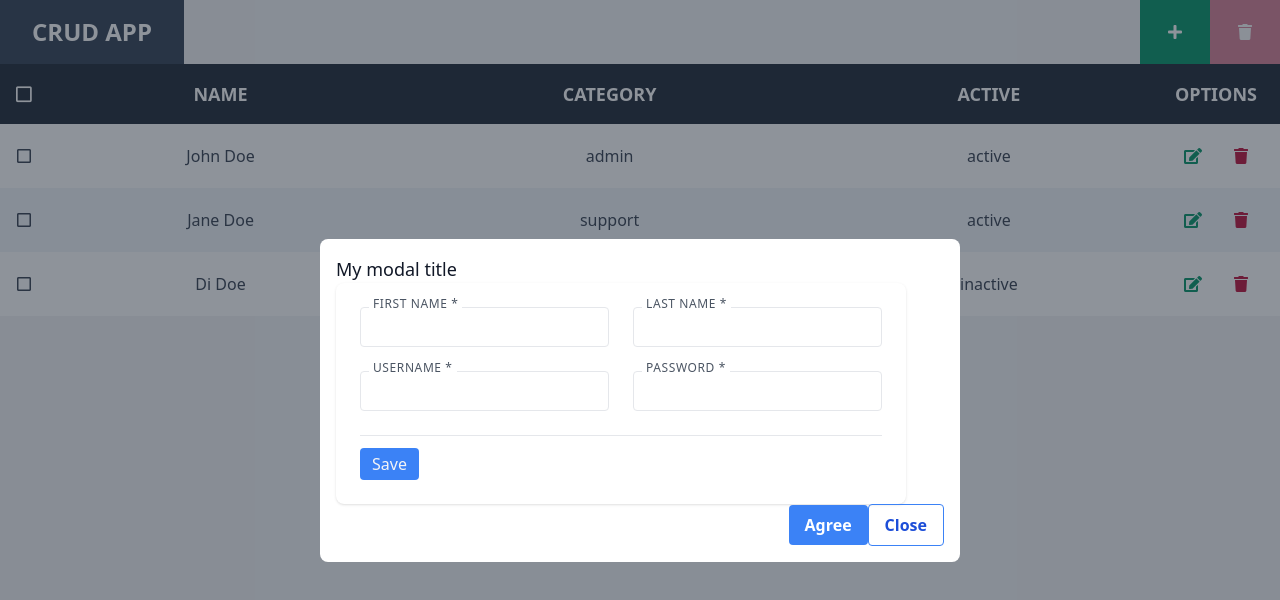
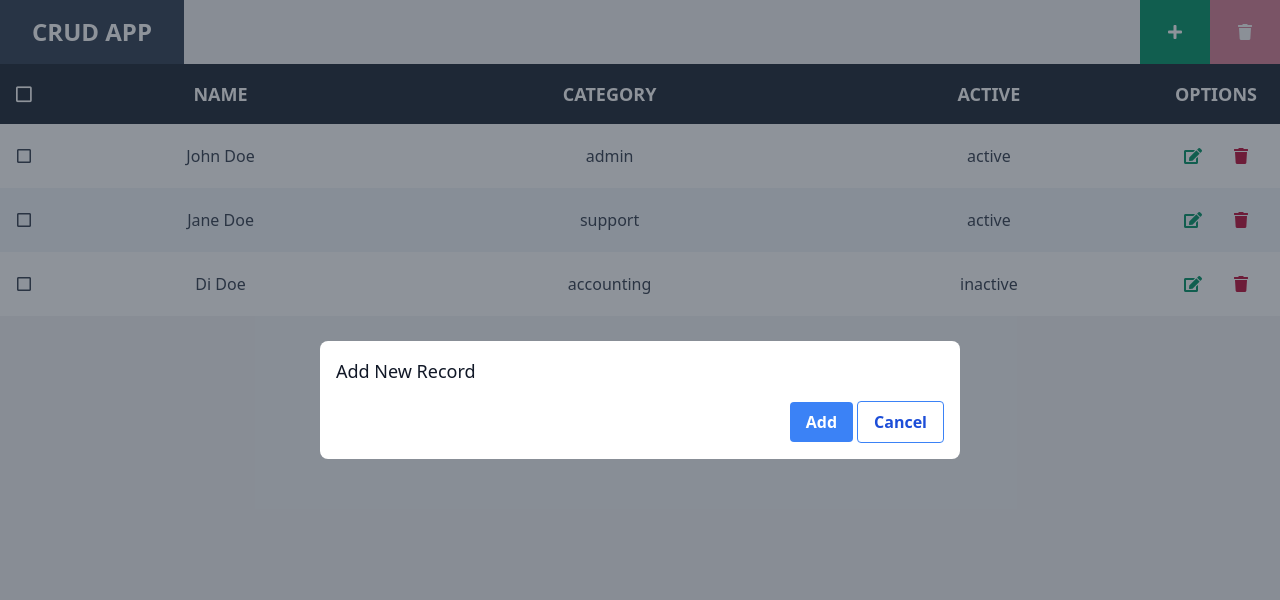
Before and after one commit to rjvillanueva89/crud-app, a Next.js app: page / in a window 1280 px wide. Both pictures are taken after a click on the button 1175 px from the left and 32 px from the top of the page. Shown: the top 600 px of the page. Built offline with nearby package versions, Linux system fonts and the light colour scheme; data requests are answered from the project's data file.

Commit message:
update modal context and options

```diff
--- a/components/users/modal/index.tsx
+++ b/components/users/modal/index.tsx
@@ -2,14 +2,14 @@ import { ReactNode, useContext, useState } from 'react'
 import Link from 'next/link'
 
 type Props = {
-  isOpen: boolean,
-  data?: object,
-  options?: object
+  isVisible: boolean,
+  action: object
+  setting: object
 }
 
-export default function Modal({ isOpen, data, options }: Props) {
+export default function Modal({ isVisible, action, setting }: Props) {
 
-  if(!isOpen) {
+  if(!isVisible) {
     return null;
   }
 
@@ -18,65 +18,19 @@ export default function Modal({ isOpen, data, options }: Props) {
       <div className="bg-white rounded-lg w-1/2">
         <div className="flex flex-col items-start p-4">
           <div className="flex items-center w-full">
-            <div className="text-gray-900 font-medium text-lg">My modal title</div>
+            <div className="text-gray-900 font-medium text-lg">{setting.title}</div>
           </div>
 
-          <div className="bg-white shadow rounded-lg p-6">
-          <div className="grid lg:grid-cols-2 gap-6">
-            <div className="border focus-within:border-blue-500 focus-within:text-blue-500 transition-all duration-500 relative rounded p-1">
-              <div className="-mt-4 absolute tracking-wider px-1 uppercase text-xs">
-                <p>
-                  <label className="bg-white text-gray-600 px-1">First name *</label>
-                </p>
-              </div>
-              <p>
-                <input id="name" type="text" className="py-1 px-1 text-gray-900 outline-none block h-full w-full" />
-              </p>
-            </div>
-            <div className="border focus-within:border-blue-500 focus-within:text-blue-500 transition-all duration-500 relative rounded p-1">
-              <div className="-mt-4 absolute tracking-wider px-1 uppercase text-xs">
-                <p>
-                  <label className="bg-white text-gray-600 px-1">Last name *</label>
-                </p>
-              </div>
-              <p>
-                <input id="lastname" type="text" className="py-1 px-1 outline-none block h-full w-full" />
-              </p>
-            </div>
-            <div className="border focus-within:border-blue-500 focus-within:text-blue-500 transition-all duration-500 relative rounded p-1">
-              <div className="-mt-4 absolute tracking-wider px-1 uppercase text-xs">
-                <p>
-                  <label className="bg-white text-gray-600 px-1">Username *</label>
-                </p>
-              </div>
-              <p>
-                <input id="username" type="text" className="py-1 px-1 outline-none block h-full w-full" />
-              </p>
-            </div>
-            <div className="border focus-within:border-blue-500 focus-within:text-blue-500 transition-all duration-500 relative rounded p-1">
-              <div className="-mt-4 absolute tracking-wider px-1 uppercase text-xs">
-                <p>
-                  <label className="bg-white text-gray-600 px-1">Password *</label>
-                </p>
-              </div>
-              <p>
-                <input id="password" type="password" className="py-1 px-1 outline-none block h-full w-full" />
-              </p>
-            </div>
+          <div className="py-2">
+
           </div>
-          <div className="border-t mt-6 pt-3">
-            <button className="rounded text-gray-100 px-3 py-1 bg-blue-500 hover:shadow-inner hover:bg-blue-700 transition-all duration-300">
-              Save
-            </button>
-          </div>
-        </div>
 
           <div className="ml-auto">
-            <button className="bg-blue-500 hover:bg-blue-700 text-white font-bold py-2 px-4 rounded">
-              Agree
+            <button className="bg-blue-500 hover:bg-blue-700 text-white font-bold py-2 px-4 rounded mr-1">
+              {setting.submitBtn}
             </button>
-            <button className="bg-transparent hover:bg-gray-500 text-blue-700 font-semibold hover:text-white py-2 px-4 border border-blue-500 hover:border-transparent rounded" onClick={options.HideModal}>
-              Close
+            <button className="bg-transparent hover:bg-gray-500 text-blue-700 font-semibold hover:text-white py-2 px-4 border border-blue-500 hover:border-transparent rounded" onClick={action.close}>
+              {setting.cancelBtn}
             </button>
           </div>
         </div>
--- a/layout/index.tsx
+++ b/layout/index.tsx
@@ -8,8 +8,12 @@ type Props = {
 
 export default function Layout({ children }: Props) {
   const {
-    options: options
+    action
   } = useContext(UserModalContext);
+
+  const openModal = function() {
+
+  }
 
   return (
     <div id="container" className="bg-gray-100 font-family-karla w-full min-h-screen">
@@ -22,7 +26,7 @@ export default function Layout({ children }: Props) {
           </Link>
         </div>
         <div id="action" className="flex flex-1 justify-end">
-          <button className="h-full px-7 bg-emerald-600 text-white" onClick={options.ShowModal}>
+           <button className="h-full px-7 bg-emerald-600 text-white" onClick={action.do.show}>
             <i className="fas fa-plus"></i>
           </button>
           <button className="h-full px-7 bg-rose-700 text-white opacity-50 cursor-not-allowed">
--- a/pages/index.tsx
+++ b/pages/index.tsx
@@ -8,21 +8,31 @@ import UserModalContext from '../components/users/modal/context'
 
 const Home: NextPage = () => {
 
-  const [userModal, setUserModal] = useState({ isOpen: false, data: null });
+  const [userModalisVisible, setUserModalVisibility] = useState(false);
+
+  const userModalActions = {
+    show: function() {
+      setUserModalVisibility(true);
+    },
+    close: function() {
+      setUserModalVisibility(false);
+    }
+  }
+
+  const userModalSetting = {
+    title: 'Add New Record',
+    submitBtn: 'Add',
+    cancelBtn: 'Cancel'
+  }
+
   const UserModalOptions = {
-    ShowModal: function (data = null) {
-      setUserModal({ isOpen: true, data: data })
-    },
-    HideModal: function () {
-      setUserModal({ isOpen: false })
-    },
-    setUserModal: setUserModal
+    do: userModalActions
   }
 
   return (
-    <UserModalContext.Provider value={{ options: UserModalOptions }}>
+    <UserModalContext.Provider value={{ action: UserModalOptions, setting: userModalSetting }}>
       <Layout>
-        <UserModal isOpen={userModal.isOpen} data={userModal.data} options={UserModalOptions} />
+        <UserModal isVisible={userModalisVisible} action={userModalActions} setting={userModalSetting} />
         <UsersTable />
       </Layout>
     </UserModalContext.Provider>
```
